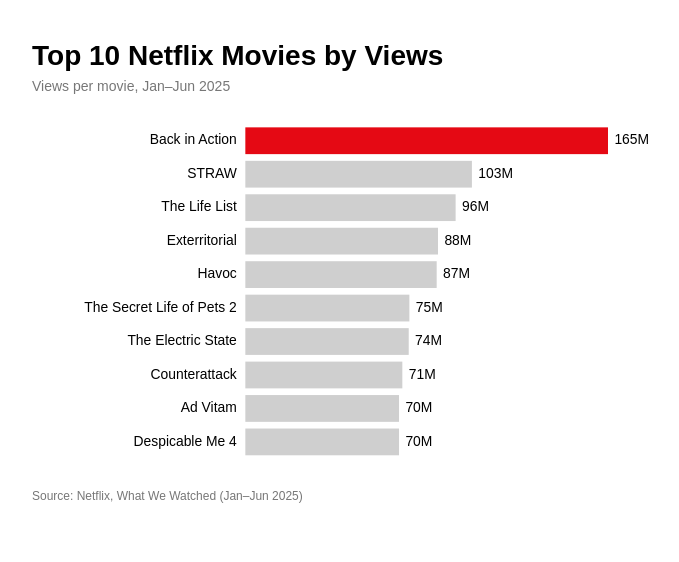
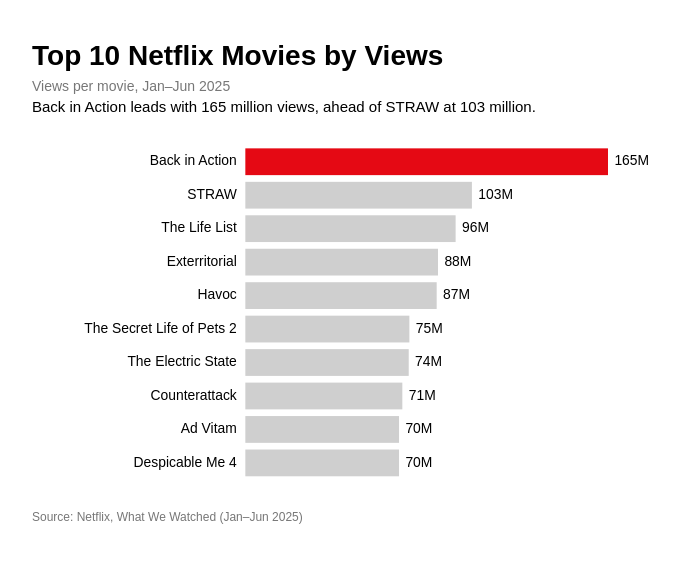
Before and after one commit to Trisha-Mohite/netflix-data-visualization, a plain HTML site: page index.html in a window 1280 px wide. Shown: the whole page, without its empty margins (288-967 px from the left). Drawn offline with nearby package versions, Linux system fonts and the light colour scheme.

Commit message:
Improve formatting and add filtering for movies
Refactor HTML and JavaScript for better readability and structure.

```diff
--- a/index.html
+++ b/index.html
@@ -7,7 +7,8 @@
   <style>
     body { font-family: sans-serif; max-width: 640px; margin: 40px auto; padding: 0 20px; }
     h1 { font-size: 28px; margin: 0 0 6px; }
-    .subtitle { color: #777; font-size: 14px; margin: 0 0 16px; }
+    .subtitle { color: #777; font-size: 14px; margin: 0 0 4px; }
+    .takeaway { font-size: 15px; margin: 0 0 16px; }
     .source { color: #777; font-size: 12px; margin-top: 12px; }
     .error { color: #b00020; font-size: 14px; }
   </style>
@@ -15,6 +16,7 @@
 <body>
   <h1>Top 10 Netflix Movies by Views</h1>
   <p class="subtitle">Views per movie, Jan–Jun 2025</p>
+  <p class="takeaway" id="takeaway"></p>
   <div id="app"></div>
   <p class="source">Source: Netflix, What We Watched (Jan–Jun 2025)</p>
 
@@ -24,10 +26,12 @@
       const raw = await d3.csv('NetflixMovies_added.csv')
       console.log('raw rows', raw.length, raw.columns)
 
-      const movies = raw.map((d) => ({
-        title: d.Simple_Title || d.Title,
-        views: +d.Views,
-      }))
+      const movies = raw
+        .map((d) => ({
+          title: d.Simple_Title || d.Title,
+          views: +d.Views,
+        }))
+        .filter((d) => d.views > 0)
 
       const views_by_title = d3.rollup(
         movies,
@@ -39,6 +43,10 @@
         .sort((a, b) => d3.descending(a[1], b[1]))
         .slice(0, 10)
       console.log('top movies', top_movies)
+
+      d3.select('#takeaway').text(
+        `${top_movies[0][0]} leads with ${Math.round(top_movies[0][1] / 1e6)} million views, ahead of ${top_movies[1][0]} at ${Math.round(top_movies[1][1] / 1e6)} million.`
+      )
 
       const svg = d3.create('svg').attr('viewBox', [0, 0, 600, 340])
 
```
